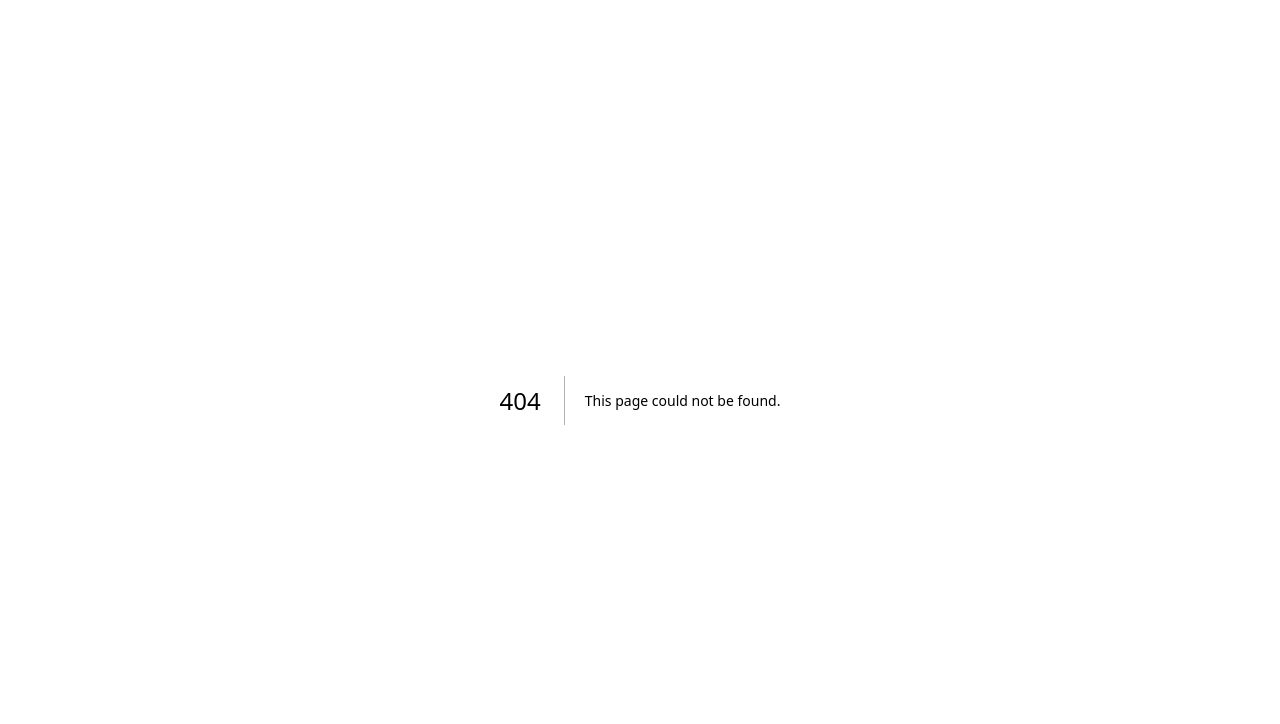
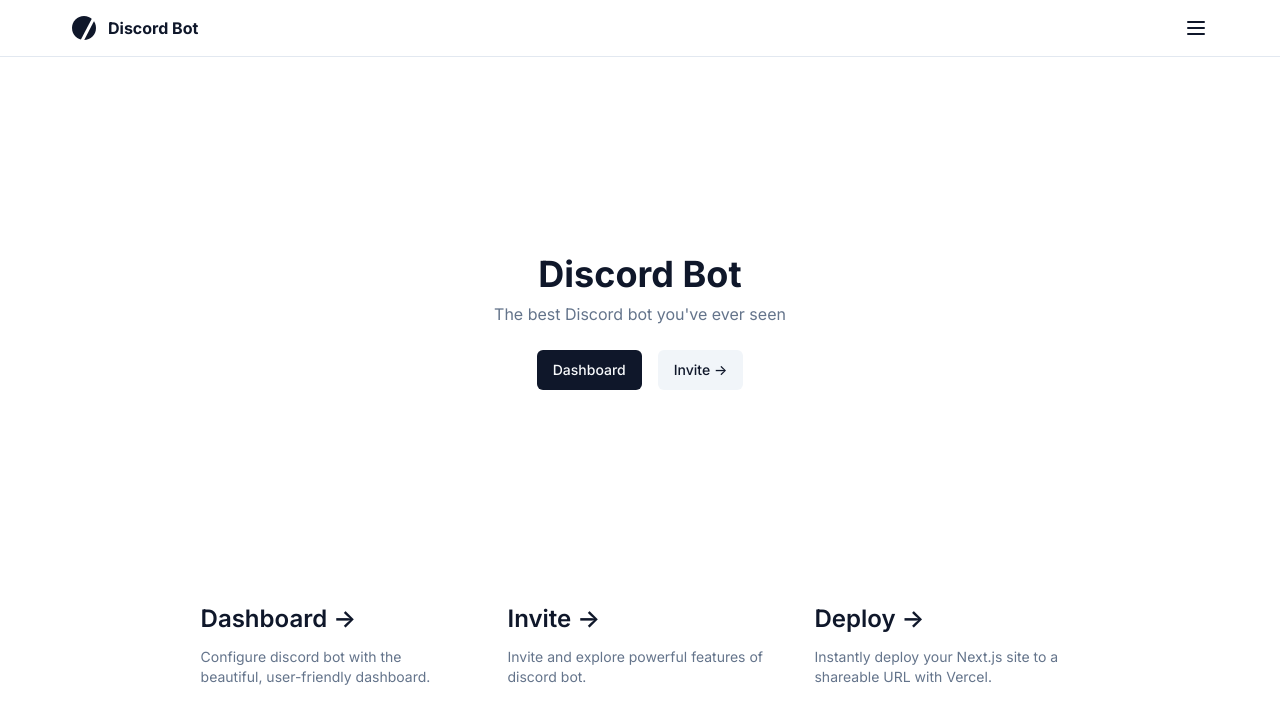
Before and after one commit to fuma-nama/discord-bot-template, a Next.js app in the folder apps/web/: page / in a window 1280 px wide. Before the commit this address had no page. Shown: the top 724 px of the page. Built offline with nearby package versions, Linux system fonts and the light colour scheme; no server answers.

Commit message:
Improve home page

```diff
--- /dev/null
+++ b/apps/web/app/(info)/page.tsx
@@ -0,0 +1,98 @@
+import Link from "next/link";
+import { cn } from "@/utils/cn";
+import { buttonVariants } from "@/components/ui/button";
+import clsx from "clsx";
+import { invite_url } from "@/utils/shared";
+
+export default async function Home() {
+    return (
+        <main className="flex flex-1 flex-col items-center gap-24 p-24 container">
+            <div
+                className={clsx(
+                    "z-[2] mt-auto relative flex flex-col gap-2 place-items-center",
+                    "before:-z-[1] before:absolute before:h-[300px] before:w-[480px] before:-translate-x-1/2 before:rounded-full before:bg-gradient-radial before:from-white before:to-transparent before:blur-2xl before:content-[''] before:lg:h-[360px] before:dark:bg-gradient-to-br before:dark:from-transparent before:dark:to-blue-700 before:dark:opacity-10",
+                    "after:-z-[1] after:absolute after:h-[180px] after:w-[240px] after:translate-x-1/3 after:bg-gradient-conic after:from-sky-200 after:via-blue-200 after:blur-2xl after:content-[''] after:dark:from-sky-900 after:dark:via-[#0141ff] after:dark:opacity-40"
+                )}
+            >
+                <h1 className="text-4xl font-bold dark:drop-shadow-[0_0_0.3rem_#ffffff70]">
+                    Discord Bot
+                </h1>
+                <p className="text-muted-foreground">
+                    The best Discord bot you've ever seen
+                </p>
+                <div className="mt-4 flex flex-row gap-4">
+                    <Link href="/dashboard" className={cn(buttonVariants())}>
+                        Dashboard
+                    </Link>
+                    <a
+                        href={invite_url}
+                        target="_blank"
+                        rel="noopener noreferrerr"
+                        className={cn(buttonVariants({ variant: "secondary" }))}
+                    >
+                        {`Invite ->`}
+                    </a>
+                </div>
+            </div>
+
+            <div className="mt-auto grid text-center lg:grid-cols-3 lg:text-left">
+                <Link
+                    href="/dashboard"
+                    className="group rounded-lg border border-transparent px-5 py-4 transition-colors hover:border-gray-300 hover:bg-gray-100 hover:dark:border-neutral-700 hover:dark:bg-neutral-800/30"
+                >
+                    <h2 className={`mb-3 text-2xl font-semibold`}>
+                        Dashboard{" "}
+                        <span className="inline-block transition-transform group-hover:translate-x-1 motion-reduce:transform-none">
+                            -&gt;
+                        </span>
+                    </h2>
+                    <p
+                        className={`m-0 max-w-[30ch] text-sm text-muted-foreground`}
+                    >
+                        Configure discord bot with the beautiful, user-friendly
+                        dashboard.
+                    </p>
+                </Link>
+
+                <a
+                    href={invite_url}
+                    className="group rounded-lg border border-transparent px-5 py-4 transition-colors hover:border-gray-300 hover:bg-gray-100 hover:dark:border-neutral-700 hover:dark:bg-neutral-800/30"
+                    target="_blank"
+                    rel="noopener noreferrer"
+                >
+                    <h2 className={`mb-3 text-2xl font-semibold`}>
+                        Invite{" "}
+                        <span className="inline-block transition-transform group-hover:translate-x-1 motion-reduce:transform-none">
+                            -&gt;
+                        </span>
+                    </h2>
+                    <p
+                        className={`m-0 max-w-[30ch] text-sm text-muted-foreground`}
+                    >
+                        Invite and explore powerful features of discord bot.
+                    </p>
+                </a>
+
+                <a
+                    href="https://vercel.com/new?utm_source=create-next-app&utm_medium=appdir-template&utm_campaign=create-next-app"
+                    className="group rounded-lg border border-transparent px-5 py-4 transition-colors hover:border-gray-300 hover:bg-gray-100 hover:dark:border-neutral-700 hover:dark:bg-neutral-800/30"
+                    target="_blank"
+                    rel="noopener noreferrer"
+                >
+                    <h2 className={`mb-3 text-2xl font-semibold`}>
+                        Deploy{" "}
+                        <span className="inline-block transition-transform group-hover:translate-x-1 motion-reduce:transform-none">
+                            -&gt;
+                        </span>
+                    </h2>
+                    <p
+                        className={`m-0 max-w-[30ch] text-sm text-muted-foreground`}
+                    >
+                        Instantly deploy your Next.js site to a shareable URL
+                        with Vercel.
+                    </p>
+                </a>
+            </div>
+        </main>
+    );
+}
```
